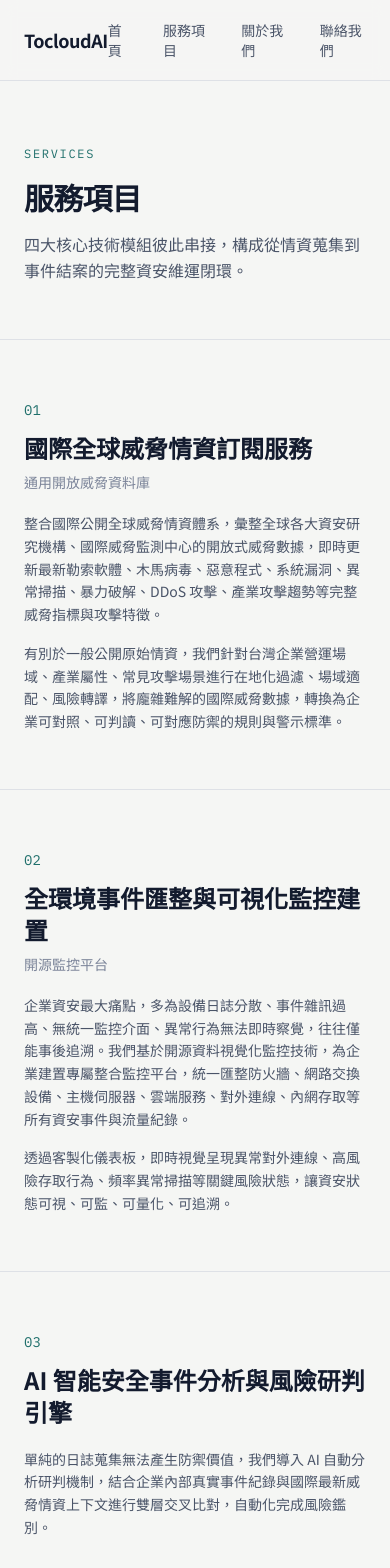
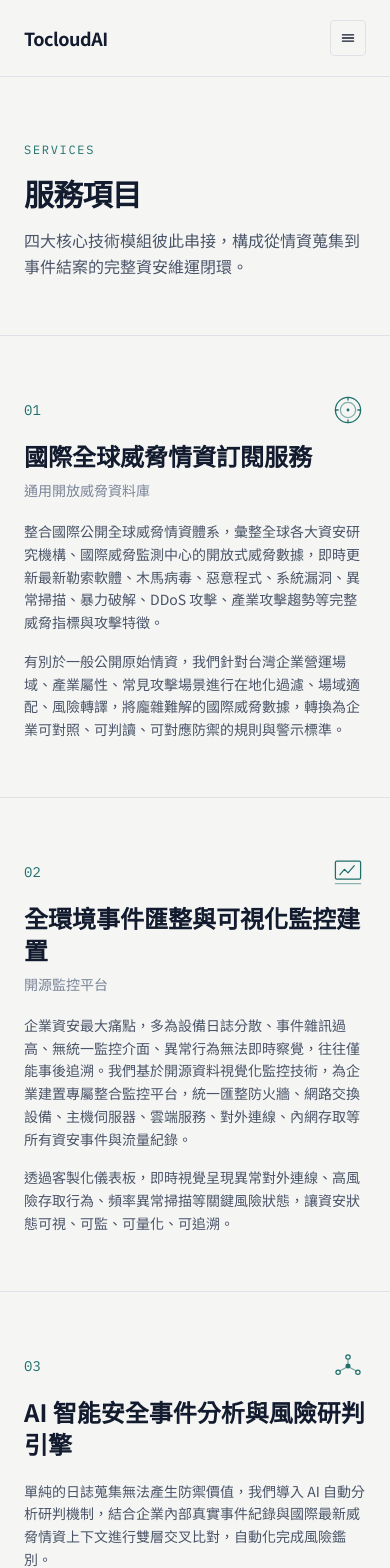
Before and after one commit to guardaix-source/Tocloudai-Website, a Next.js app: page /services in a window 390 px wide. Shown: the top 1568 px of the page. Built offline with nearby package versions, Linux system fonts and the light colour scheme.

Commit message:
Add mobile nav, line icons, richer homepage content

```diff
--- a/app/page.tsx
+++ b/app/page.tsx
@@ -1,34 +1,47 @@
 import Link from "next/link";
 import SignalGrid from "@/components/SignalGrid";
+import { IconThreatIntel, IconMonitoring, IconAIEngine, IconAlertBot } from "@/components/Icons";
+
+const HIGHLIGHTS = ["情資在地化轉譯", "日誌統一可視", "AI 自動分級", "分級即時告警"];
 
 const PILLARS = [
   {
     n: "01",
     title: "國際威脅情資訂閱",
     desc: "彙整全球資安研究機構與監測中心的開放式威脅數據，在地化過濾轉譯為企業可判讀的防禦規則。",
+    Icon: IconThreatIntel,
   },
   {
     n: "02",
     title: "全設備日誌可視監控",
     desc: "統一匯整防火牆、主機、雲端服務等所有事件與流量紀錄，用客製化儀表板讓風險狀態可視、可追溯。",
+    Icon: IconMonitoring,
   },
   {
     n: "03",
     title: "AI 智能風險研判",
     desc: "雙層交叉比對內部事件與最新威脅情資，自動分級、過濾雜訊，產出可落地的處置建議。",
+    Icon: IconAIEngine,
   },
   {
     n: "04",
     title: "分級即時告警機器人",
     desc: "依風險等級差異化推送通知，支援權限分組與時間軸追溯，讓事件處理形成完整閉環。",
+    Icon: IconAlertBot,
   },
+];
+
+const AUDIENCE = [
+  { title: "中小企業", desc: "沒有專職資安團隊，需要用有限預算補齊維運能力。" },
+  { title: "政府機關單位", desc: "需符合資安規範，但既有設備分散、缺乏統一監控視角。" },
+  { title: "成長中的新創", desc: "業務快速擴張，資安建置要跟得上但不能拖慢腳步。" },
 ];
 
 export default function HomePage() {
   return (
     <>
       {/* Hero */}
-      <section className="mx-auto max-w-content px-6 pb-20 pt-16 sm:pt-24">
+      <section className="mx-auto max-w-content px-6 pb-16 pt-16 sm:pt-24">
         <div className="grid gap-12 sm:grid-cols-[1.1fr_0.9fr] sm:items-center">
           <div>
             <p className="eyebrow mb-5">ENTERPRISE THREAT DEFENSE</p>
@@ -54,6 +67,14 @@ export default function HomePage() {
               >
                 預約諮詢
               </Link>
+            </div>
+            <div className="mt-10 flex flex-wrap gap-x-6 gap-y-3">
+              {HIGHLIGHTS.map((h) => (
+                <span key={h} className="flex items-center gap-2 text-xs text-muted">
+                  <span className="h-1 w-1 rounded-full bg-signal" />
+                  {h}
+                </span>
+              ))}
             </div>
           </div>
           <div className="h-64 rounded border border-line bg-surface p-4 sm:h-80">
@@ -91,8 +112,11 @@ export default function HomePage() {
           <div className="mt-10 grid gap-px overflow-hidden rounded border border-line bg-line sm:grid-cols-2 lg:grid-cols-4">
             {PILLARS.map((p) => (
               <div key={p.n} className="bg-surface p-7">
-                <span className="font-mono text-sm text-signal">{p.n}</span>
-                <h3 className="mt-3 text-base font-bold text-ink">{p.title}</h3>
+                <div className="flex items-center justify-between">
+                  <span className="font-mono text-sm text-signal">{p.n}</span>
+                  <p.Icon className="h-8 w-8 text-signal" />
+                </div>
+                <h3 className="mt-4 text-base font-bold text-ink">{p.title}</h3>
                 <p className="mt-2 text-sm leading-relaxed text-slate">{p.desc}</p>
               </div>
             ))}
@@ -101,6 +125,21 @@ export default function HomePage() {
             <Link href="/services" className="text-sm font-medium text-signal hover:text-signal-dark">
               查看完整服務內容 →
             </Link>
+          </div>
+        </div>
+      </section>
+
+      {/* Who it's for */}
+      <section className="section-line">
+        <div className="mx-auto max-w-content px-6 py-16">
+          <p className="eyebrow mb-4">適合對象</p>
+          <div className="grid gap-px overflow-hidden rounded border border-line bg-line sm:grid-cols-3">
+            {AUDIENCE.map((a) => (
+              <div key={a.title} className="bg-surface p-7">
+                <h3 className="text-base font-bold text-ink">{a.title}</h3>
+                <p className="mt-2 text-sm leading-relaxed text-slate">{a.desc}</p>
+              </div>
+            ))}
           </div>
         </div>
       </section>
--- a/app/services/page.tsx
+++ b/app/services/page.tsx
@@ -1,5 +1,6 @@
 import type { Metadata } from "next";
 import RiskBadge from "@/components/RiskBadge";
+import { IconThreatIntel, IconMonitoring, IconAIEngine, IconAlertBot } from "@/components/Icons";
 
 export const metadata: Metadata = {
   title: "服務項目｜TocloudAI",
@@ -35,7 +36,10 @@ export default function ServicesPage() {
       {/* Module 1 */}
       <section className="section-line">
         <div className="mx-auto max-w-content px-6 py-14">
-          <span className="font-mono text-sm text-signal">01</span>
+          <div className="flex items-center justify-between">
+            <span className="font-mono text-sm text-signal">01</span>
+            <IconThreatIntel className="h-9 w-9 text-signal" />
+          </div>
           <h2 className="mt-3 text-2xl font-bold text-ink">國際全球威脅情資訂閱服務</h2>
           <p className="mt-2 text-sm text-muted">通用開放威脅資料庫</p>
           <p className="mt-5 max-w-3xl text-sm leading-relaxed text-slate">
@@ -51,7 +55,10 @@ export default function ServicesPage() {
       {/* Module 2 */}
       <section className="section-line">
         <div className="mx-auto max-w-content px-6 py-14">
-          <span className="font-mono text-sm text-signal">02</span>
+          <div className="flex items-center justify-between">
+            <span className="font-mono text-sm text-signal">02</span>
+            <IconMonitoring className="h-9 w-9 text-signal" />
+          </div>
           <h2 className="mt-3 text-2xl font-bold text-ink">全環境事件匯整與可視化監控建置</h2>
           <p className="mt-2 text-sm text-muted">開源監控平台</p>
           <p className="mt-5 max-w-3xl text-sm leading-relaxed text-slate">
@@ -66,7 +73,10 @@ export default function ServicesPage() {
       {/* Module 3 */}
       <section className="section-line">
         <div className="mx-auto max-w-content px-6 py-14">
-          <span className="font-mono text-sm text-signal">03</span>
+          <div className="flex items-center justify-between">
+            <span className="font-mono text-sm text-signal">03</span>
+            <IconAIEngine className="h-9 w-9 text-signal" />
+          </div>
           <h2 className="mt-3 text-2xl font-bold text-ink">AI 智能安全事件分析與風險研判引擎</h2>
           <p className="mt-5 max-w-3xl text-sm leading-relaxed text-slate">
             單純的日誌蒐集無法產生防禦價值，我們導入 AI 自動分析研判機制，結合企業內部真實事件紀錄與國際最新威脅情資上下文進行雙層交叉比對，自動化完成風險鑑別。
@@ -90,7 +100,10 @@ export default function ServicesPage() {
       {/* Module 4 */}
       <section className="section-line">
         <div className="mx-auto max-w-content px-6 py-14">
-          <span className="font-mono text-sm text-signal">04</span>
+          <div className="flex items-center justify-between">
+            <span className="font-mono text-sm text-signal">04</span>
+            <IconAlertBot className="h-9 w-9 text-signal" />
+          </div>
           <h2 className="mt-3 text-2xl font-bold text-ink">客製化即時分級告警機器人服務</h2>
           <p className="mt-5 max-w-3xl text-sm leading-relaxed text-slate">
             解決傳統監控「有紀錄、無通知、事件延遲處理」的維運缺口，我們建置專屬客製化線上告警機器人，搭配 AI
--- a/components/Header.tsx
+++ b/components/Header.tsx
@@ -1,4 +1,7 @@
+"use client";
+
 import Link from "next/link";
+import { useState } from "react";
 
 const NAV = [
   { href: "/", label: "首頁" },
@@ -8,16 +11,20 @@ const NAV = [
 ];
 
 export default function Header() {
+  const [open, setOpen] = useState(false);
+
   return (
-    <header className="border-b border-line bg-paper/90 backdrop-blur">
+    <header className="sticky top-0 z-50 border-b border-line bg-paper/90 backdrop-blur">
       <div className="mx-auto flex max-w-content items-center justify-between px-6 py-5">
-        <Link href="/" className="flex items-baseline gap-2">
+        <Link href="/" className="flex items-baseline gap-2" onClick={() => setOpen(false)}>
           <span className="text-lg font-bold tracking-tight text-ink">
             TocloudAI
           </span>
           <span className="eyebrow hidden sm:inline">資安維運</span>
         </Link>
-        <nav className="flex items-center gap-8">
+
+        {/* Desktop nav */}
+        <nav className="hidden items-center gap-8 sm:flex">
           {NAV.map((item) => (
             <Link
               key={item.href}
@@ -28,7 +35,42 @@ export default function Header() {
             </Link>
           ))}
         </nav>
+
+        {/* Mobile toggle */}
+        <button
+          type="button"
+          aria-label={open ? "關閉選單" : "開啟選單"}
+          aria-expanded={open}
+          onClick={() => setOpen((v) => !v)}
+          className="flex h-9 w-9 items-center justify-center rounded border border-line text-ink sm:hidden"
+        >
+          <svg viewBox="0 0 20 20" className="h-4 w-4" fill="none" stroke="currentColor" strokeWidth="1.6">
+            {open ? (
+              <path d="M5 5l10 10M15 5L5 15" strokeLinecap="round" />
+            ) : (
+              <path d="M3 6h14M3 10h14M3 14h14" strokeLinecap="round" />
+            )}
+          </svg>
+        </button>
       </div>
+
+      {/* Mobile menu panel */}
+      {open && (
+        <nav className="border-t border-line bg-paper sm:hidden">
+          <div className="mx-auto flex max-w-content flex-col px-6 py-2">
+            {NAV.map((item) => (
+              <Link
+                key={item.href}
+                href={item.href}
+                onClick={() => setOpen(false)}
+                className="border-b border-line/60 py-3.5 text-sm text-slate last:border-b-0 hover:text-ink"
+              >
+                {item.label}
+              </Link>
+            ))}
+          </div>
+        </nav>
+      )}
     </header>
   );
 }
--- /dev/null
+++ b/components/Icons.tsx
@@ -0,0 +1,47 @@
+// Minimal line-icon set — thin geometric strokes, matching the SignalGrid
+// signature motif so the whole site shares one visual language.
+
+type IconProps = { className?: string };
+
+export function IconThreatIntel({ className }: IconProps) {
+  return (
+    <svg viewBox="0 0 40 40" className={className} fill="none" stroke="currentColor" strokeWidth="1.4">
+      <circle cx="20" cy="20" r="14" />
+      <circle cx="20" cy="20" r="8.5" strokeOpacity="0.55" />
+      <circle cx="20" cy="20" r="1.6" fill="currentColor" stroke="none" />
+      <path d="M20 6v3M20 31v3M6 20h3M31 20h3" strokeLinecap="round" />
+    </svg>
+  );
+}
+
+export function IconMonitoring({ className }: IconProps) {
+  return (
+    <svg viewBox="0 0 40 40" className={className} fill="none" stroke="currentColor" strokeWidth="1.4">
+      <rect x="6" y="8" width="28" height="20" rx="1.5" />
+      <path d="M11 23l5-6 4 4 7-8" strokeLinecap="round" strokeLinejoin="round" />
+      <path d="M6 33h28" strokeLinecap="round" strokeOpacity="0.5" />
+    </svg>
+  );
+}
+
+export function IconAIEngine({ className }: IconProps) {
+  return (
+    <svg viewBox="0 0 40 40" className={className} fill="none" stroke="currentColor" strokeWidth="1.4">
+      <circle cx="20" cy="10" r="2.4" />
+      <circle cx="9" cy="27" r="2.4" />
+      <circle cx="31" cy="27" r="2.4" />
+      <circle cx="20" cy="20" r="2.8" fill="currentColor" stroke="none" />
+      <path d="M20 12.4v5.2M18 21.6l-7.3 4M22 21.6l7.3 4" strokeOpacity="0.6" />
+    </svg>
+  );
+}
+
+export function IconAlertBot({ className }: IconProps) {
+  return (
+    <svg viewBox="0 0 40 40" className={className} fill="none" stroke="currentColor" strokeWidth="1.4">
+      <path d="M20 8c-5 0-8.5 3.8-8.5 9v6l-2.5 4h22l-2.5-4v-6c0-5.2-3.5-9-8.5-9z" strokeLinejoin="round" />
+      <path d="M17 30.5a3 3 0 0 0 6 0" strokeLinecap="round" />
+      <path d="M28 12c1.8 1.6 2.8 3.6 2.8 6M12 12c-1.8 1.6-2.8 3.6-2.8 6" strokeOpacity="0.5" strokeLinecap="round" />
+    </svg>
+  );
+}
```
